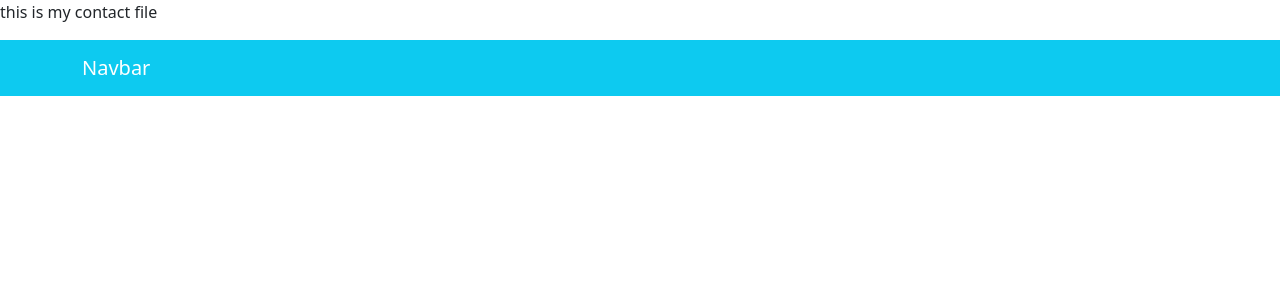
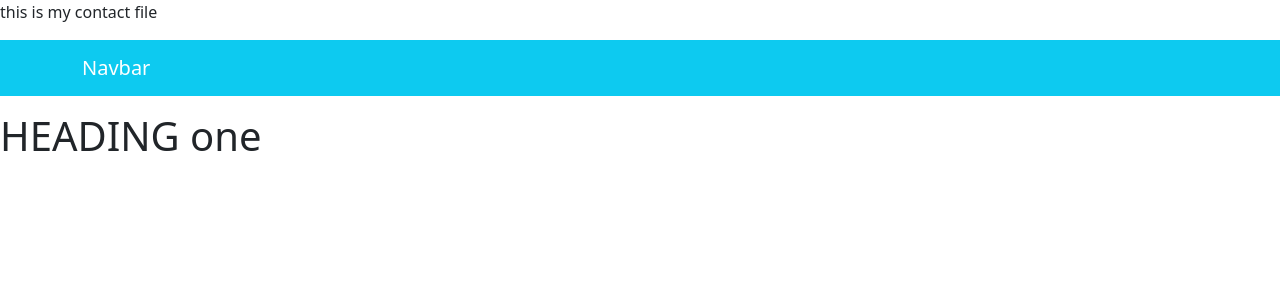
Before and after one commit to MaheenAhsan/first_react_project, a React (Create React App) app: page / in a window 1280 px wide. Shown: the top 300 px of the page. Built offline with nearby package versions, Linux system fonts and the light colour scheme.

Commit message:
code updated

```diff
--- a/src/Screens/user/home/Home.js
+++ b/src/Screens/user/home/Home.js
@@ -10,6 +10,7 @@ import { Navbar, Container } from "react-bootstrap"
           <Navbar.Brand href="#home">Navbar</Navbar.Brand>
         </Container>
       </Navbar>
+      <h1>HEADING one</h1>
 </>
    )
 }
```
